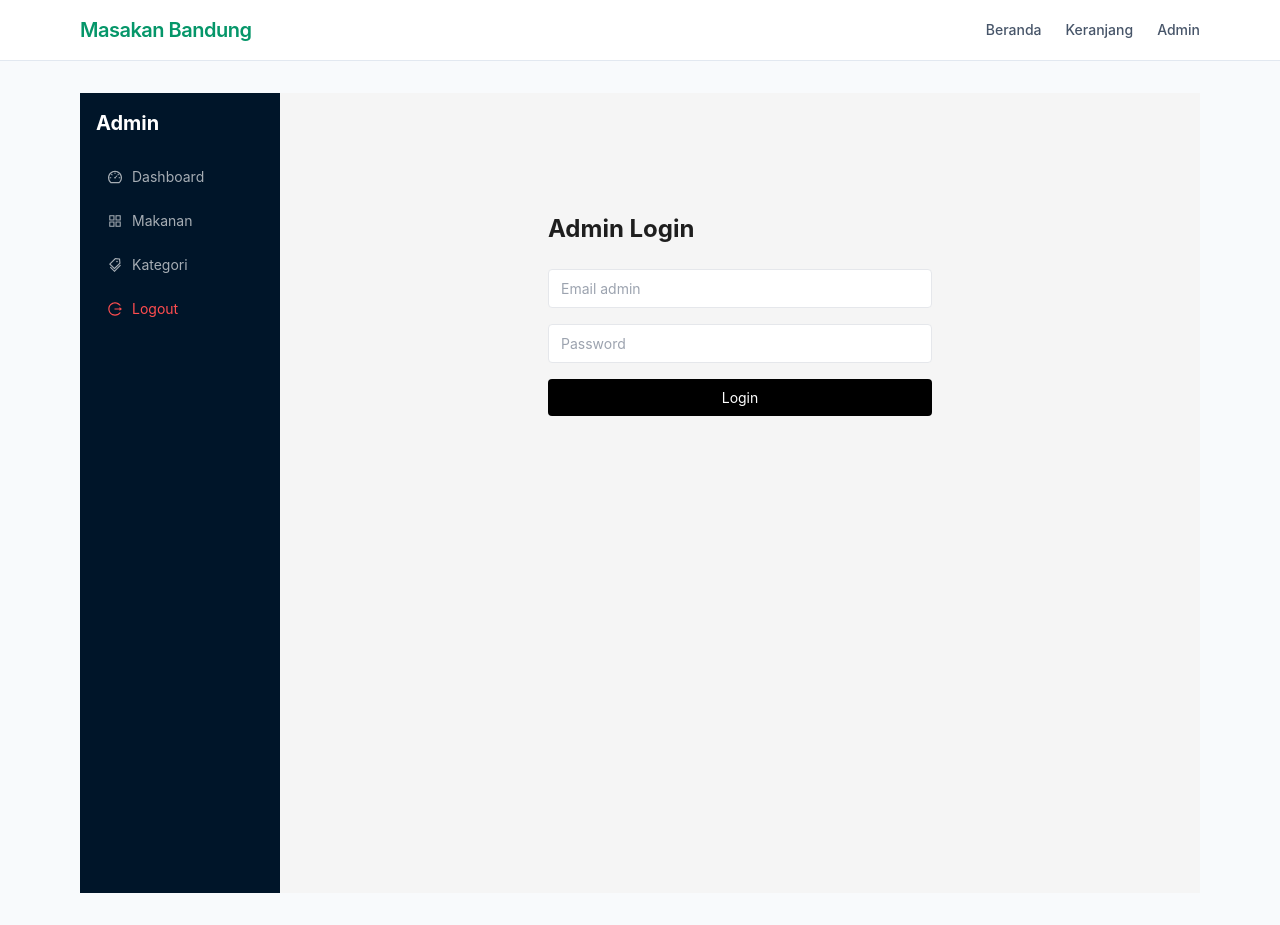
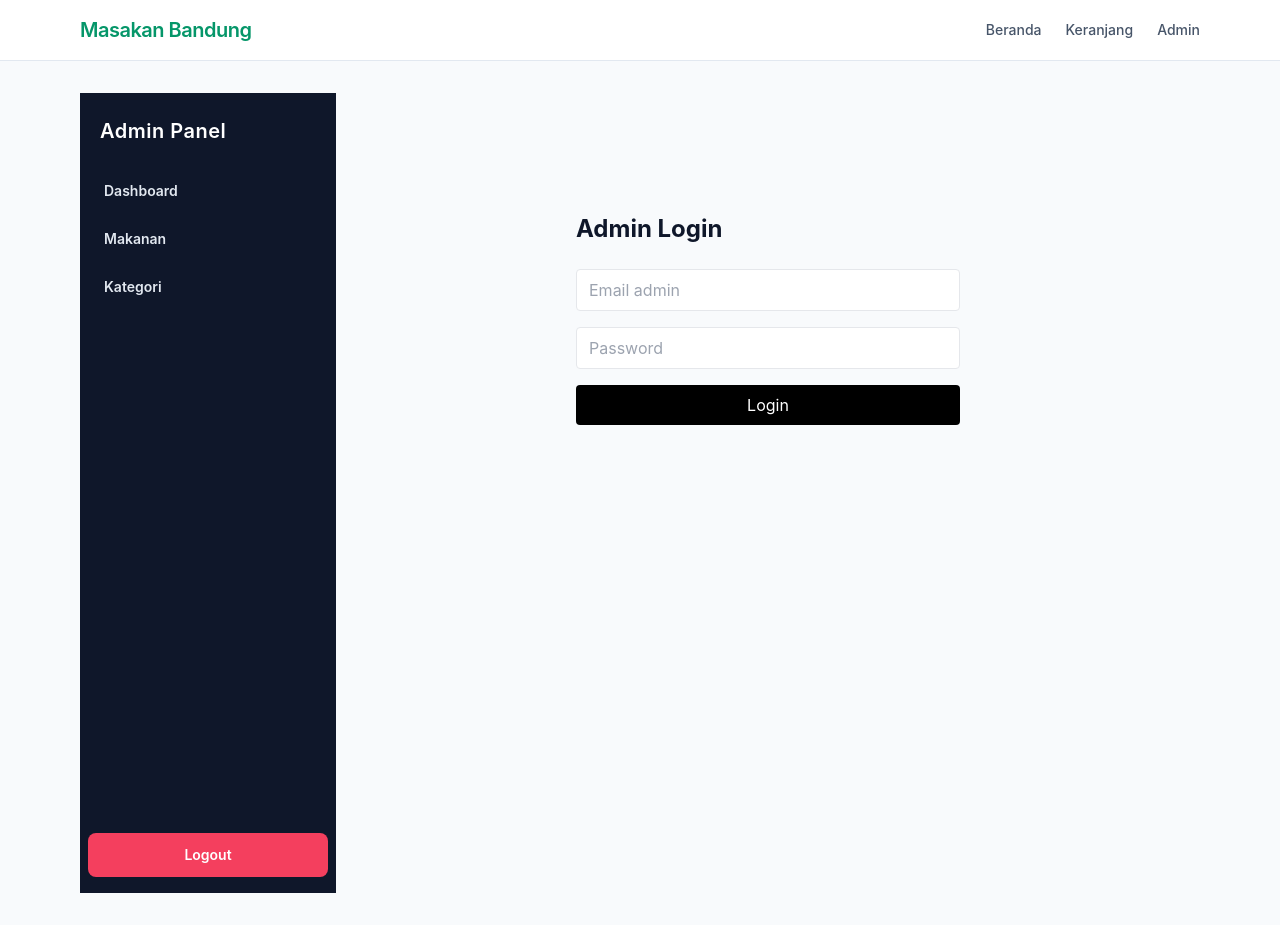
Before and after one commit to hamzahrobbany/masakan-bandung, a Next.js app: page /admin/login in a window 1280 px wide. Built offline with nearby package versions, Linux system fonts and the light colour scheme.

Commit message:
dashboard

```diff
--- a/app/admin/categories/page.tsx
+++ b/app/admin/categories/page.tsx
@@ -1,7 +1,7 @@
 // app/admin/categories/page.tsx
 "use client";
 
-import { useEffect, useState } from "react";
+import { useCallback, useEffect, useState } from "react";
 
 import AdminProtected from "@/components/AdminProtected";
 import { readAdminToken } from "@/lib/admin-token";
@@ -21,7 +21,7 @@ export default function AdminCategoriesPage() {
   const [loading, setLoading] = useState(false);
   const [error, setError] = useState<string | null>(null);
 
-  async function loadCategories() {
+  const loadCategories = useCallback(async () => {
     setError(null);
     try {
       const token = requireAdminToken();
@@ -39,11 +39,11 @@ export default function AdminCategoriesPage() {
       const message = err instanceof Error ? err.message : "Gagal memuat kategori";
       setError(message);
     }
-  }
+  }, []);
 
   useEffect(() => {
-    loadCategories();
-  }, []);
+    void loadCategories();
+  }, [loadCategories]);
 
   function requireAdminToken() {
     const token = readAdminToken();
--- a/app/admin/components/AdminSidebar.tsx
+++ b/app/admin/components/AdminSidebar.tsx
@@ -1,62 +1,66 @@
 "use client";
 
-import { Layout, Menu } from "antd";
-import {
-  DashboardOutlined,
-  AppstoreOutlined,
-  TagsOutlined,
-  LogoutOutlined,
-} from "@ant-design/icons";
-import { useRouter, usePathname } from "next/navigation";
+import { usePathname, useRouter } from "next/navigation";
+import { useCallback } from "react";
 
-const { Sider } = Layout;
+type MenuItem = {
+  key: string;
+  label: string;
+};
+
+const items: MenuItem[] = [
+  { key: "/admin", label: "Dashboard" },
+  { key: "/admin/foods", label: "Makanan" },
+  { key: "/admin/categories", label: "Kategori" },
+];
 
 export default function AdminSidebar() {
   const router = useRouter();
   const pathname = usePathname();
 
-  const menuItems = [
-    {
-      key: "/admin",
-      icon: <DashboardOutlined />,
-      label: "Dashboard",
+  const handleNavigate = useCallback(
+    (path: string) => {
+      router.push(path);
     },
-    {
-      key: "/admin/foods",
-      icon: <AppstoreOutlined />,
-      label: "Makanan",
-    },
-    {
-      key: "/admin/categories",
-      icon: <TagsOutlined />,
-      label: "Kategori",
-    },
-    {
-      key: "/admin/logout",
-      icon: <LogoutOutlined />,
-      danger: true,
-      label: "Logout",
-    },
-  ];
+    [router]
+  );
+
+  const handleLogout = useCallback(async () => {
+    await fetch("/api/admin/logout", { method: "POST" });
+    router.push("/admin/login");
+  }, [router]);
 
   return (
-    <Sider breakpoint="lg" collapsedWidth="0">
-      <div className="p-4 text-white font-bold text-xl">Admin</div>
-
-      <Menu
-        theme="dark"
-        mode="inline"
-        selectedKeys={[pathname]}
-        items={menuItems}
-        onClick={async (info) => {
-          if (info.key === "/admin/logout") {
-            await fetch("/api/admin/logout", { method: "POST" });
-            router.push("/admin/login");
-            return;
-          }
-          router.push(info.key);
-        }}
-      />
-    </Sider>
+    <aside className="flex w-64 flex-col bg-slate-900 text-white">
+      <div className="px-5 py-6 text-xl font-semibold tracking-wide">
+        Admin Panel
+      </div>
+      <nav className="flex-1 space-y-1 px-2">
+        {items.map((item) => {
+          const active = pathname === item.key;
+          return (
+            <button
+              key={item.key}
+              type="button"
+              onClick={() => handleNavigate(item.key)}
+              className={`w-full rounded-lg px-4 py-3 text-left text-sm font-semibold transition ${
+                active ? "bg-emerald-500 text-white" : "text-slate-200 hover:bg-slate-800"
+              }`}
+            >
+              {item.label}
+            </button>
+          );
+        })}
+      </nav>
+      <div className="px-2 pb-4">
+        <button
+          type="button"
+          onClick={handleLogout}
+          className="w-full rounded-lg bg-rose-500 px-4 py-3 text-sm font-semibold text-white transition hover:bg-rose-600"
+        >
+          Logout
+        </button>
+      </div>
+    </aside>
   );
 }
--- a/app/admin/layout.tsx
+++ b/app/admin/layout.tsx
@@ -1,26 +1,13 @@
 // app/admin/layout.tsx
 import type { ReactNode } from "react";
 
-import { Layout } from "antd";
-
 import AdminSidebar from "./components/AdminSidebar";
 
-const { Content } = Layout;
-
-export default function AdminLayout({
-  children,
-}: {
-  children: ReactNode;
-}) {
+export default function AdminLayout({ children }: { children: ReactNode }) {
   return (
-    <Layout style={{ minHeight: "100vh" }}>
+    <div className="flex min-h-screen bg-slate-50">
       <AdminSidebar />
-
-      <Layout>
-        <Content style={{ padding: "24px", background: "#f5f5f5" }}>
-          {children}
-        </Content>
-      </Layout>
-    </Layout>
+      <main className="flex-1 p-6">{children}</main>
+    </div>
   );
 }
```
